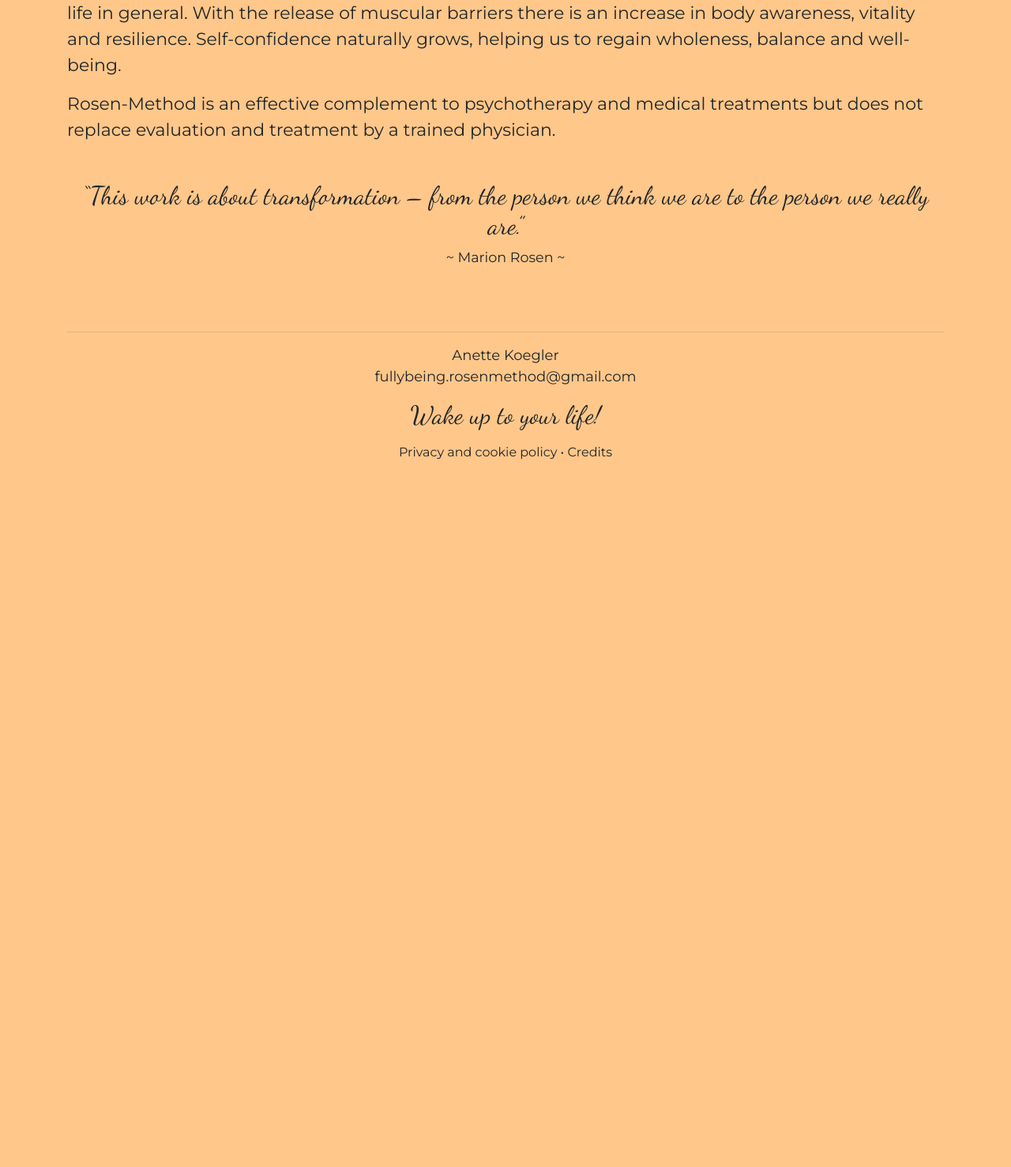
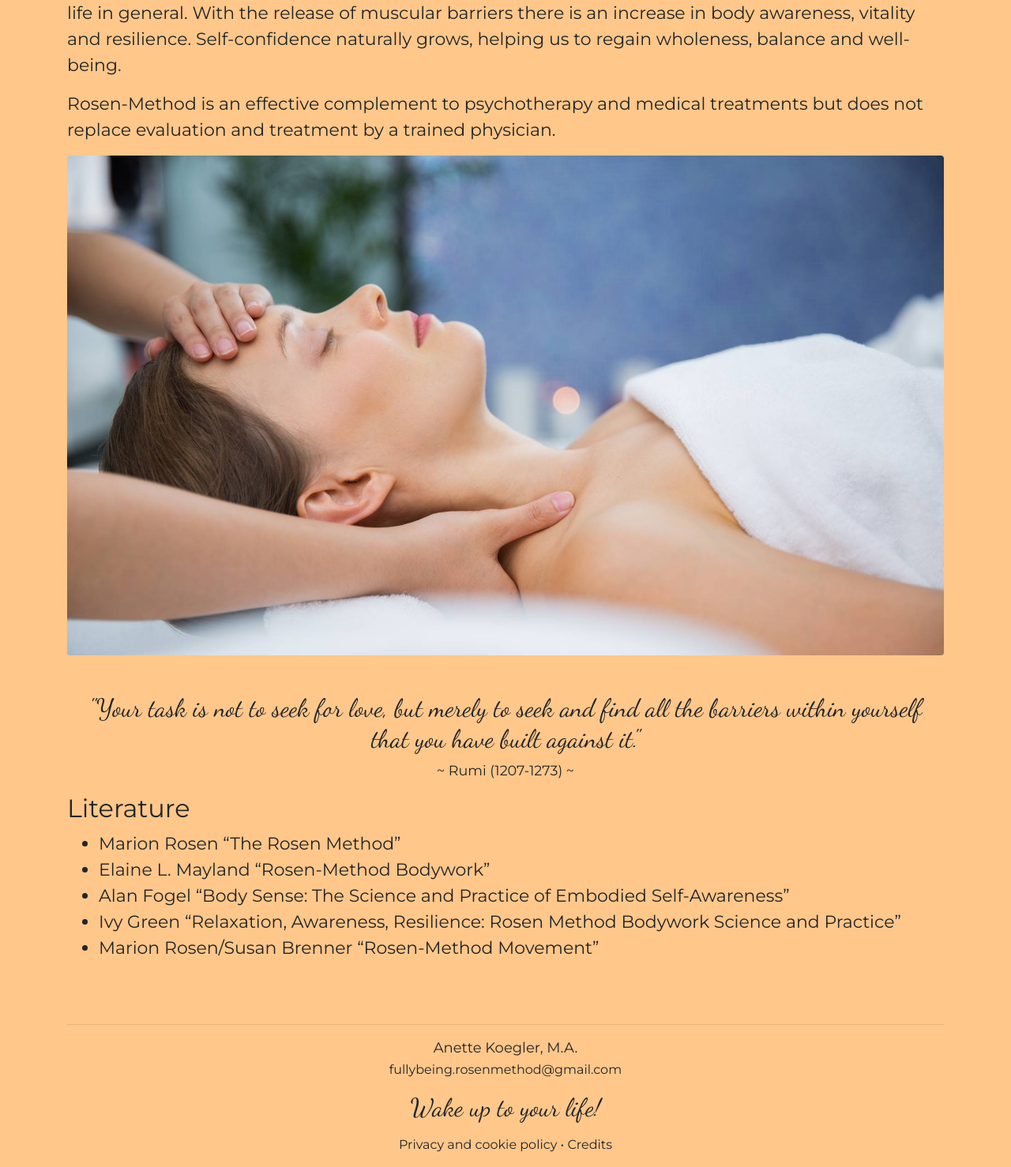
Before and after one commit to thorndeux/webpage_anette, a Flask app: page /rosen in a window 1280 px wide. Shown: the part 2129-3607 px from the top of the page at 79% size. Before the commit the page ends 2711 px from the top, so only its background shows below. Run offline with Flask 2, Linux system fonts and the light colour scheme; some libraries are stand-ins or nearby versions.

Commit message:
Editorial changes

```diff
--- a/static/css/styles.css
+++ b/static/css/styles.css
@@ -49,6 +49,7 @@ footer {
 }
 
 .footerlink {
+    font-size: 16px;
     color: #212529;
 }
 
@@ -207,7 +208,7 @@ picture {
     .quote2 {
 
         color: white;
-        top: 85%;
+        top: 76%;
         left: 1vw;
         right: 1vw;
 
--- a/static/script/jscheck.js
+++ b/static/script/jscheck.js
@@ -1,2 +1,2 @@
 // Sets cookie if JavaScript is enabled
-document.cookie = "JSenabled=true; max-age=60*60; SameSite=Lax";
+document.cookie = "JSenabled=true; SameSite=Lax";
--- a/templates/contact.html
+++ b/templates/contact.html
@@ -50,7 +50,7 @@
                 <span lang="en">Looks good!</span><span lang="de">Passt!</span>
             </div>
             <div class="invalid-tooltip">
-                <span lang="en">Please provide your name.</span>Bitte geben Sie einen Namen an.<span lang="de"></span>
+                <span lang="en">Please provide your name.</span><span lang="de">Bitte geben Sie einen Namen an.</span>
             </div>
         </div>
         <div class="form-group">
--- a/templates/index.html
+++ b/templates/index.html
@@ -30,7 +30,8 @@
         </ul>
         <p>Then <a href="/rosen" class="strong">Rosen-Method Bodywork</a> might be for you!</p>
         <p>Working with gentle and non-intrusive touch, a <a href="/session" class="strong">Rosen session</a>  is a powerful tool for people seeking relaxation, stress reduction, emotional healing and insight into habitual holding patterns of body and mind.</p>
-        <p>If this speaks to you please don’t hesitate to <a href="/contact" class="strong">contact me</a>. I am looking forward to meeting you!</p>
+        <p>If this speaks to you please don’t hesitate to <a href="/contact" class="strong">contact me</a> to schedule a first session in the San Francisco Bay Area.
+            I am looking forward to meeting you!</p>
         <h2 class="text-center handwriting mt-5">“In every human being there is a special heaven whole and unbroken”</h2>
         <p class="text-center small">~ Paracelsus, 15th century ~</p>
     </div>
@@ -44,7 +45,7 @@
         </ul>
         <p>Dann könnte die <a href="/rosen" class="strong">Rosen-Methode Körperarbeit</a> genau das richtige für Sie sein!</p>
         <p>Mit sanfter und achtsamer Berührung werden bei einer <a href="/session" class="strong">Behandlung</a> chronische Verspannungen in den Muskeln gelöst. Dadurch wird der Atem freier und das Nervensystem kann sich beruhigen. Sie können sich selbst und anderen mit neuer Energie und Lebendigkeit im Jetzt begegnen. </p>
-        <p>Bei Interesse benützen Sie bitte die <a href="/contact" class="strong">Kontaktseite</a>, um einen ersten Termin zu buchen. Ich freue mich auf Sie!</p>
+        <p>Ich biete Behandlungen im Raum Karlsruhe und in Kalifornien an. Bei Interesse benützen Sie bitte die <a href="/contact" class="strong">Kontaktseite</a>, um einen ersten Termin zu buchen. Ich freue mich auf Sie!</p>
         <p class="ml-5 mt-2">Ihre Anette Kögler</p>
         <h2 class="text-center handwriting mt-5">„In jedem Menschen ist eine innere Sonne. Man muss sie nur zum Leuchten bringen.“</h2>
         <p class="text-center small">~ Sokrates, 5. Jh. v. Chr. ~</p>    </div>
--- a/templates/layout.html
+++ b/templates/layout.html
@@ -49,7 +49,7 @@
                 ("contact", "Contact", "Kontakt")] %}
 
         <nav role="navigation" aria-label="main navigation" class="navbar navbar-expand-sm navbar-light sticky-top shadow-sm">
-            <a class="navbar-brand brand-container p-0" href="/">
+            <a class="navbar-brand brand-container p-0 mr-1" href="/">
                 <img src="{{ url_for('static', filename='images/rosen_orange_blue.png') }}" class="brand-image" alt="" loading="lazy">
                 <div class="brand-text">
                     <span lang="en"><span style="color: #811a40;">ROSEN-METHOD</span><br><span class="brand-small" style="color: #36206a;"> BODYWORK</span></span>
@@ -161,7 +161,8 @@
         <!-- Footer -->
         <footer class="container text-center mt-5 pt-3">
             <hr>
-            <p><span lang="en">Anette Koegler</span><span lang="de">Anette Kögler</span>
+            <p><span lang="en">Anette Koegler, M.A.</span><span lang="de">Anette Kögler M.A.</span>
+            <span lang="de"><br>Entspannungs- und Körpertherapie</span>
             <br><a href="mailto:fullybeing.rosenmethod@gmail.com" class="footerlink">fullybeing.rosenmethod@gmail.com</a></p>
             <h2 class="handwriting mb-3">Wake up to your life!</h2>
             <p style="font-size: 16px;">
--- a/templates/privacy.html
+++ b/templates/privacy.html
@@ -33,7 +33,7 @@
             <ul>
                 <li>
                     If you have JavaScript enabled, only one cookie will be set to communicate
-                    your JavaScript setting to the browser. This cookie will be deleted after one hour.
+                    your JavaScript setting to the browser. This cookie will be deleted once the browser is closed.
                 </li>
                 <li>If you do not have JavaScript enabled, two cookies will be set:</li>
                 <ol>
--- a/templates/rosen.html
+++ b/templates/rosen.html
@@ -61,8 +61,27 @@
         <p>
             Rosen-Method is an effective complement to psychotherapy and medical treatments but does not replace evaluation and treatment by a trained physician.
         </p>
-        <h2 class="text-center handwriting mt-5">“This work is about transformation – from the person we think we are to the person we really are.”</h2>
-        <p class="text-center small">~ Marion Rosen ~</p>
+        <img class="img-fluid rounded" src="{{ url_for('static', filename='images/head_massage.jpg') }}" alt="Rosen Touch">
+        <h2 class="text-center handwriting mt-5">"Your task is not to seek for love, but merely to seek and find all the barriers within yourself that you have built against it."</h2>
+        <p class="text-center small">~ Rumi (1207-1273) ~</p>
+        <h2>Literature</h2>
+        <ul>
+            <li>
+                Marion Rosen “The Rosen Method”
+            </li>
+            <li>
+                Elaine L. Mayland “Rosen-Method Bodywork”
+            </li>
+            <li>
+                Alan Fogel “Body Sense: The Science and Practice of Embodied Self-Awareness”
+            </li>
+            <li>
+                Ivy Green “Relaxation, Awareness, Resilience: Rosen Method Bodywork Science and Practice”
+            </li>
+            <li>
+                Marion Rosen/Susan Brenner “Rosen-Method Movement”
+            </li>
+        </ul>
     </div>
     <div lang="de">
         <p>
@@ -122,7 +141,22 @@
             eines Arztes oder Psychologen.
         </p>
         <img class="img-fluid rounded" src="{{ url_for('static', filename='images/head_massage.jpg') }}" alt="Rosen Touch">
-        <h2 class="text-center handwriting mt-5">“Bei dieser Arbeit geht es darum, sich wieder zu finden – die Wandlung zu vollziehen von der Person die wir meinen zu sein zu der Person die wir wirklich sind”</h2>
-        <p class="text-center small">~ Marion Rosen ~</p>
+        <h2 class="text-center handwriting mt-5">"Deine Aufgabe besteht nicht darin, nach Liebe zu suchen, sondern einfach darin, alle Barrieren in Dir zu suchen und zu finden, die Du gegen die Liebe errichtet hast."</h2>
+        <p class="text-center small">~ Rumi (1207-1273) ~</p>
+        <h2>Literatur</h2>
+        <ul>
+            <li>
+                Marion Rosen „Die Rosen Methode”
+            </li>
+            <li>
+                Elaine L. Mayland „Rosen-Methode Körperarbeit. Ein Lehrbuch”
+            </li>
+            <li>
+                Marion Rosen/Susan Brenner „Rosen-Methode Movement“
+            </li>
+            <li>
+                Alan Fogel „Selbstwahrnehmung und Embodiment“
+            </li>
+        </ul>
     </div>
 {% endblock %}
--- a/templates/session.html
+++ b/templates/session.html
@@ -55,6 +55,7 @@
                 <li>long for wholeness and ease</li>
                 <li>who have been in recovery from addictions for at least one year </li>
             </ul>
+        <div class="alert alert-danger shadow-sm" style="background-color: #ffe0b3;"><strong>Special offer until December 2021: $50-70 per session (sliding scale)</strong></div>
         </p>
         <h1 class="handwriting">The History</h1>
         <img class="img-fluid rounded float-left d-none d-sm-inline m-2 mr-3 ml-0" src="{{ url_for('static', filename='images/marion_rosen.jpg') }}" alt="Marion Rosen">
@@ -105,6 +106,7 @@
                 <li>die mindestens seit einem Jahr drogenfrei sind</li>
             </ul>
         </p>
+        <div class="alert alert-danger shadow-sm" style="background-color: #ffe0b3;"><strong>Bis Dezember 2021 zum Sonderpreis von 40-60 Euro pro Sitzung (freie Selbsteinschätzung)</strong></div>
         <h1 class="handwriting">Die Geschichte</h1>
         <img class="img-fluid rounded float-left d-none d-sm-inline m-2 mr-3 ml-0" src="{{ url_for('static', filename='images/marion_rosen.jpg') }}" alt="Marion Rosen">
         <img class="img-fluid rounded d-block d-sm-none mx-auto my-2" src="{{ url_for('static', filename='images/marion_rosen.jpg') }}" alt="Marion Rosen">
```
Also changed, not shown: templates/about.html (+6 -6 lines), templates/credits.html (+5 -3 lines).
